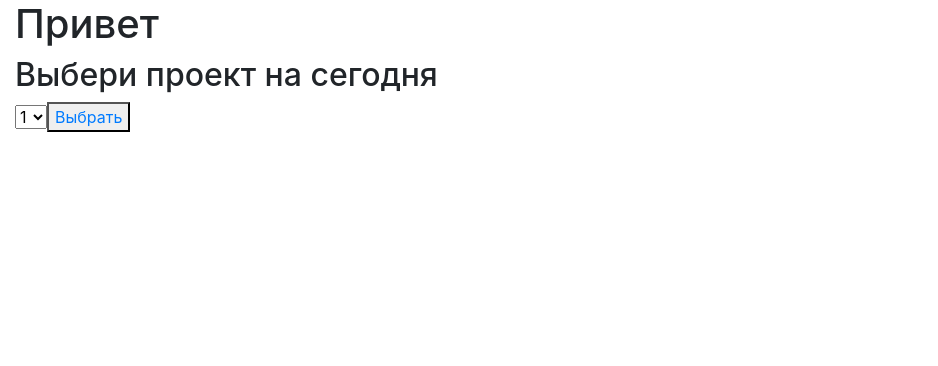
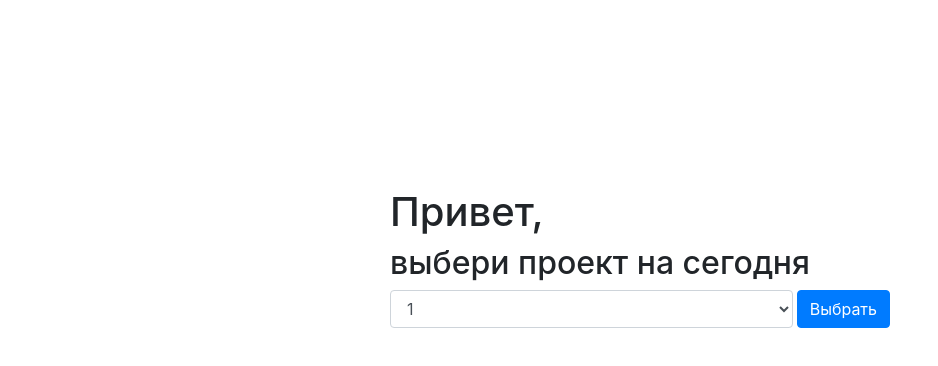
Before and after one commit to Akkey2k/task-tracker, a React app: page / in a window 1280 px wide. Shown: the whole page, without its empty margins (0-938 px from the left). Built offline with nearby package versions, Linux system fonts and the light colour scheme.

Commit message:
fix styles

```diff
--- a/src/Manager/components/app-header/app-header.css
+++ b/src/Manager/components/app-header/app-header.css
@@ -5,7 +5,7 @@
 .app-header-title{
   display: flex;
   align-items: center;
-  flex-grow: 1;
+  margin-right: auto;
   color: black;
 }
 .app-header-title:hover{
--- a/src/ProjectSelector/components/app/app.css
+++ b/src/ProjectSelector/components/app/app.css
@@ -0,0 +1,5 @@
+.project-selector-wrapper{
+    width: 40%;
+    margin: 0 auto;
+    margin-top: 15%;
+}
--- a/src/ProjectSelector/components/app/app.js
+++ b/src/ProjectSelector/components/app/app.js
@@ -7,19 +7,25 @@ import "./app.css"
 export default class ProjecSelector extends Component {
     render() {
         return (
-            <div>
-                <h1>Привет</h1>
+            <div className="project-selector-wrapper">
+                <h1>Привет,</h1>
                 <h2>
-                    Выбери проект на сегодня
+                    выбери проект на сегодня
                 </h2>
-                <select>
-                    <option value="1">1</option>
-                    <option value="2">2</option>
-                    <option value="3">3</option>
-                </select>
-                <button>
-                    <Link to="/Manager">Выбрать</Link>
-                </button>
+                <div class="form-group d-flex">
+                    <select className="form-control">
+                        <option>1</option>
+                        <option>2</option>
+                        <option>3</option>
+                        <option>4</option>
+                        <option>5</option>
+                    </select>
+                    <Link to="/Manager">
+                        <button className="btn btn-primary ml-1">
+                            Выбрать
+                        </button>
+                    </Link>
+                </div>
             </div>
         )
     }
```
